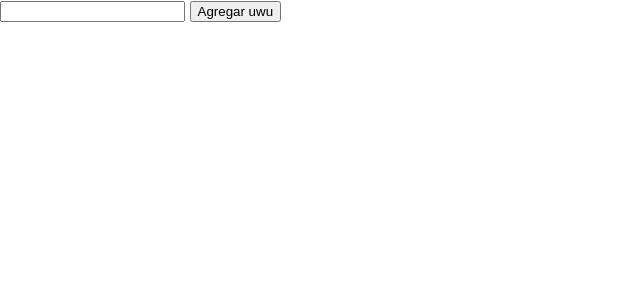
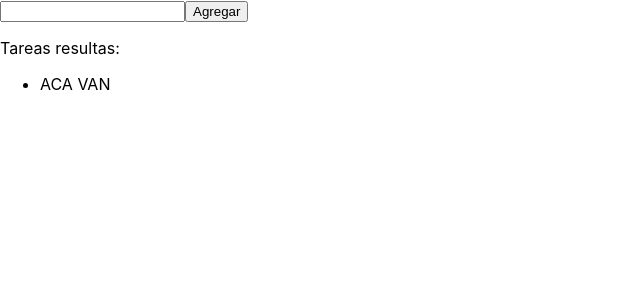
Before and after one commit to Ciervos/practicaTodoListReact, a React (Create React App) app: page / in a window 1280 px wide. Shown: the top 300 px of the page, without its empty margins (0-640 px from the left). Built offline with nearby package versions, Linux system fonts and the light colour scheme.

Commit message:
parte funcional v2

```diff
--- a/src/App.js
+++ b/src/App.js
@@ -1,13 +1,30 @@
-import React from 'react';
-import logo from './logo.svg';
-import './App.css';
-import Todolistsincall from './components/todolistsincall/index';
+import React, { useState } from "react";
+import AddTask from "./components/todolistcall/AddTask/index";
+import Tasks from "./components/todolistcall/Tasks/index";
 
 function App() {
+  const [tasks, setTasks] = useState([]);
+
+
+  function handleInputValue(value) {
+    setTasks([
+      ...tasks,
+      {
+        value,
+        isCompleted: false
+      }
+    ]);
+  }
+
   return (
-<div>
-  <Todolistsincall/>
-  </div>
+    <>
+      <AddTask handleCallback={handleInputValue} />
+      <Tasks tasks={tasks} />
+      Tareas resultas:
+      <ul>
+        <li>ACA VAN</li>
+      </ul>
+    </>
   );
 }
 
--- /dev/null
+++ b/src/components/todolistcall/AddTask/index.js
@@ -0,0 +1,36 @@
+import React, { useState } from "react";
+
+function AddTask(props) {
+  const [inputValue, setInputValue] = useState("");
+
+  function handleChange(e) {
+    setInputValue(e.target.value);
+  }
+
+  function handleKeyPress(e) {
+    if (e.keyCode == 13) {
+      addTask();
+    }
+  }
+
+  function addTask() {
+    if (inputValue && props.handleCallback) {
+      props.handleCallback(inputValue);
+      setInputValue("");
+    }
+  }
+
+  return (
+    <>
+      <input
+        onKeyDown={handleKeyPress}
+        type="text"
+        onChange={handleChange}
+        value={inputValue}
+      />
+      <button onClick={addTask}>Agregar</button>
+    </>
+  );
+}
+
+export default AddTask;
--- /dev/null
+++ b/src/components/todolistcall/Task/index.js
@@ -0,0 +1,11 @@
+import React from "react";
+
+function Task(props) {
+  return (
+    <li style={props.isCompleted ? { color: "green" } : { color: "black" }}>
+      {props.name}
+    </li>
+  );
+}
+
+export default Task;
--- /dev/null
+++ b/src/components/todolistcall/Tasks/index.js
@@ -0,0 +1,16 @@
+import React from "react";
+import Task from "../Task/index";
+
+function Tasks(props) {
+  return (
+    <ul>
+      {props.tasks.map((task, key) => {
+        return (
+          <Task name={task.value} isCompleted={task.isCompleted} key={key} />
+        );
+      })}
+    </ul>
+  );
+}
+
+export default Tasks;
```
